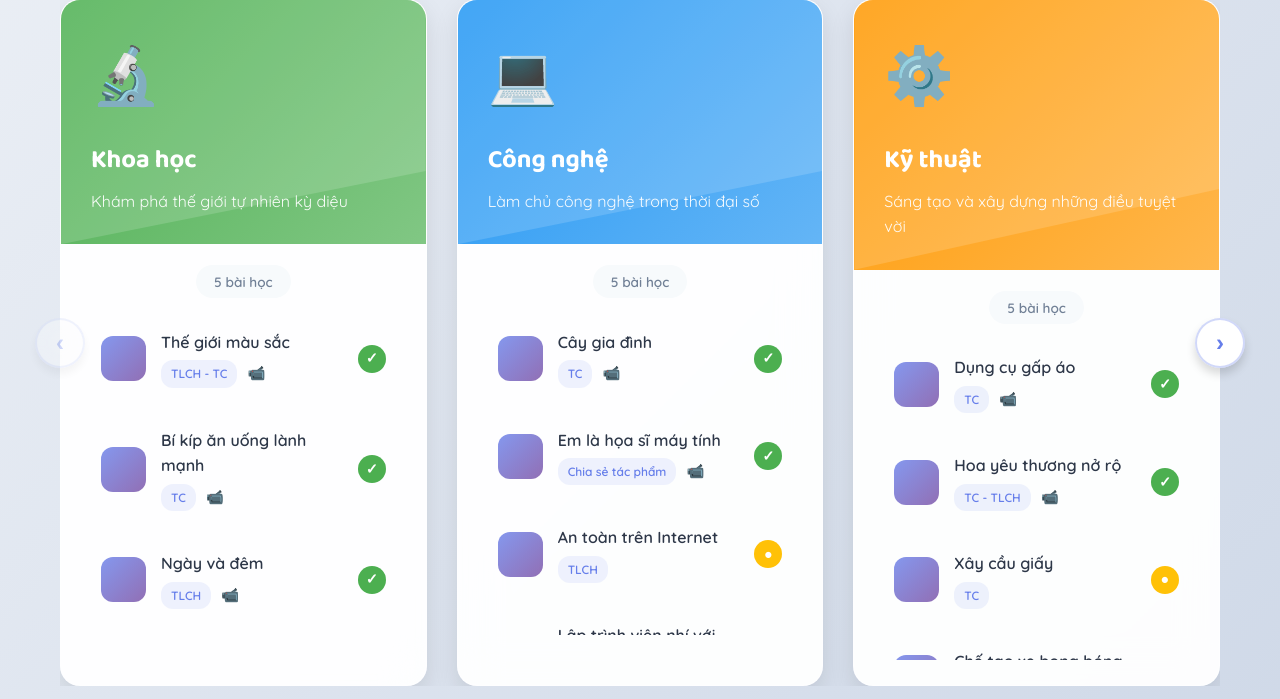
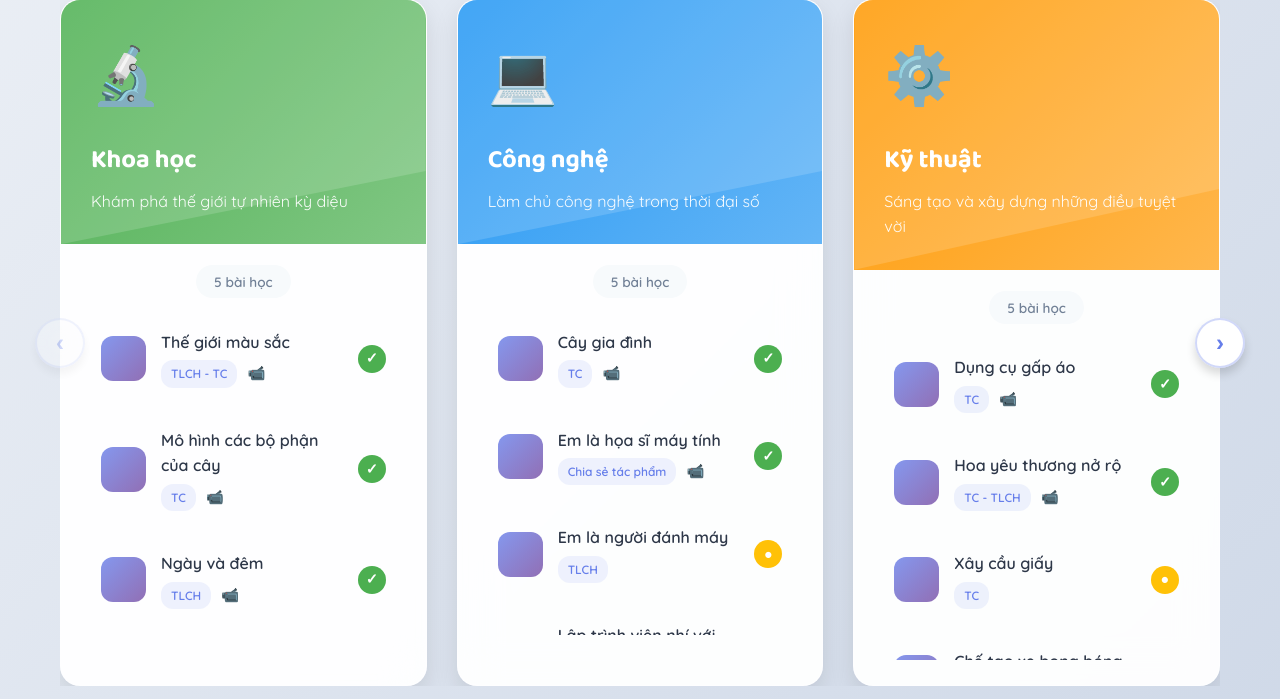
Before and after one commit to nhuynguyen04/SPNC_HocLieu_STEM_TieuHoc, a PHP site: page /main.php in a window 1280 px wide. Shown: the part 913-1612 px from the top of the page. Run offline with PHP 8.4, Linux system fonts and the light colour scheme.

Commit message:
Update main.php - change the lesson

```diff
--- a/main.php
+++ b/main.php
@@ -8,7 +8,7 @@ $subjects = [
         'description' => 'Khám phá thế giới tự nhiên kỳ diệu',
         'lessons' => [
             ['title' => 'Thế giới màu sắc', 'type' => 'TLCH - TC', 'has_video' => true, 'status' => 'complete'],
-            ['title' => 'Bí kíp ăn uống lành mạnh', 'type' => 'TC', 'has_video' => true, 'status' => 'complete'],
+            ['title' => 'Mô hình các bộ phận của cây', 'type' => 'TC', 'has_video' => true, 'status' => 'complete'],
             ['title' => 'Ngày và đêm', 'type' => 'TLCH', 'has_video' => true, 'status' => 'complete'],
             ['title' => 'Cẩm nang phòng tránh hỏa hoạn', 'type' => 'TC', 'has_video' => false, 'status' => 'incomplete'],
             ['title' => 'Thùng rác thân thiện', 'type' => 'TC', 'has_video' => true, 'status' => 'complete'],
@@ -23,7 +23,7 @@ $subjects = [
         'lessons' => [
             ['title' => 'Cây gia đình', 'type' => 'TC', 'has_video' => true, 'status' => 'complete'],
             ['title' => 'Em là họa sĩ máy tính', 'type' => 'Chia sẻ tác phẩm', 'has_video' => true, 'status' => 'complete'],
-            ['title' => 'An toàn trên Internet', 'type' => 'TLCH', 'has_video' => false, 'status' => 'incomplete'],
+            ['title' => 'Em là người đánh máy', 'type' => 'TLCH', 'has_video' => false, 'status' => 'incomplete'],
             ['title' => 'Lập trình viên nhí với Scratch', 'type' => 'TC', 'has_video' => false, 'status' => 'incomplete'],
             ['title' => 'Các bộ phận của máy tính', 'type' => 'TC', 'has_video' => false, 'status' => 'incomplete'],
         ]
@@ -39,7 +39,7 @@ $subjects = [
             ['title' => 'Hoa yêu thương nở rộ', 'type' => 'TC - TLCH', 'has_video' => true, 'status' => 'complete'],
             ['title' => 'Xây cầu giấy', 'type' => 'TC', 'has_video' => false, 'status' => 'incomplete'],
             ['title' => 'Chế tạo xe bong bóng', 'type' => 'TC', 'has_video' => false, 'status' => 'incomplete'],
-            ['title' => 'Tháp giấy cao nhất', 'type' => 'TC', 'has_video' => false, 'status' => 'incomplete'],
+            ['title' => 'Hệ thống lọc nước cơ bản', 'type' => 'TC', 'has_video' => false, 'status' => 'incomplete'],
         ]
     ],
     'toan' => [
@@ -53,7 +53,7 @@ $subjects = [
             ['title' => 'Tangram 3D', 'type' => 'TC', 'has_video' => false, 'status' => 'incomplete'],
             ['title' => 'Đếm số', 'type' => 'TC', 'has_video' => false, 'status' => 'incomplete'],
             ['title' => 'Nhận biết hình học', 'type' => 'TC', 'has_video' => false, 'status' => 'incomplete'],
-            ['title' => 'Siêu thị của bé', 'type' => 'TC', 'has_video' => false, 'status' => 'incomplete'],
+            ['title' => 'Đồng hồ và thời gian', 'type' => 'TC', 'has_video' => false, 'status' => 'incomplete'],
         ]
     ]
 ];
```
